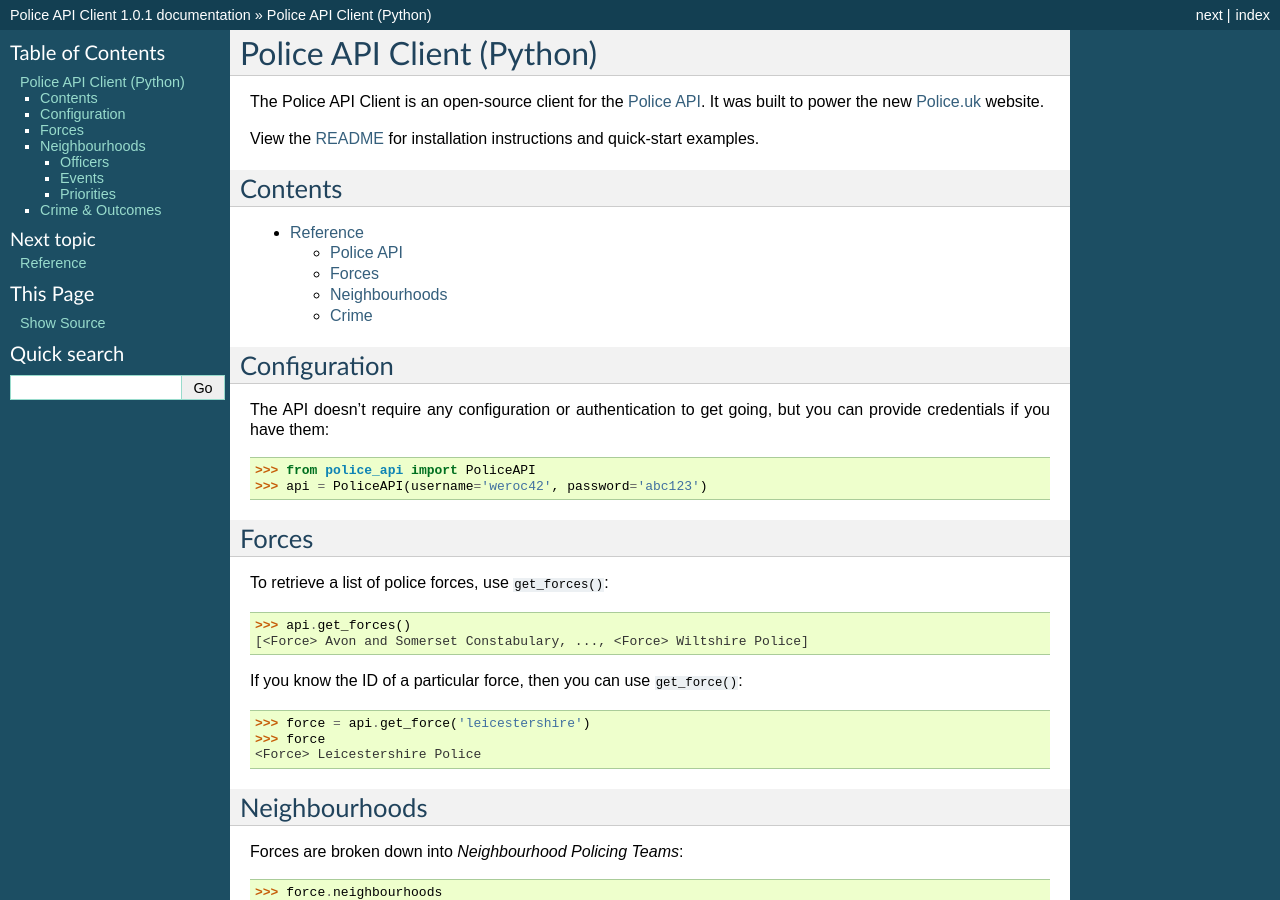
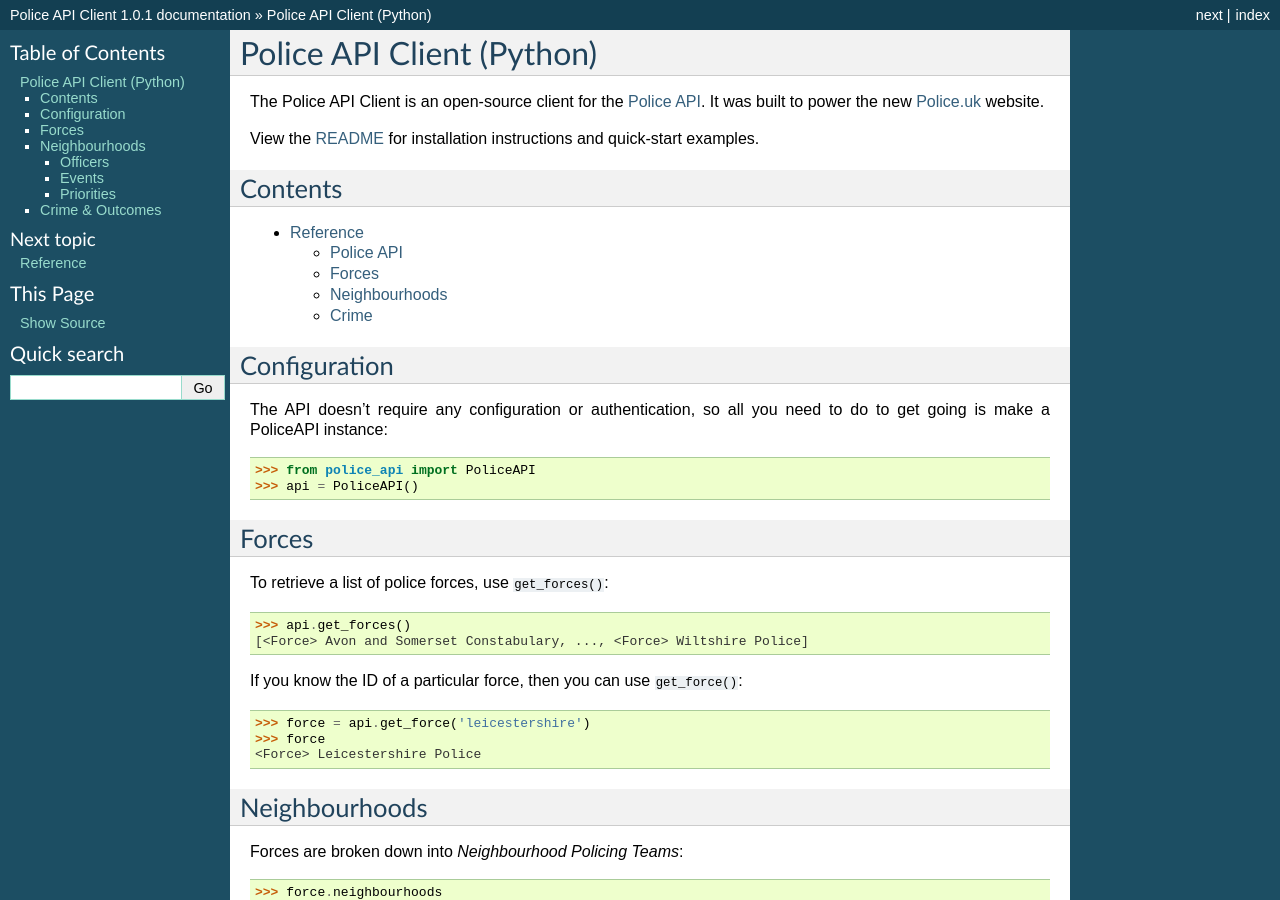
Before and after one commit to rkhleics/police-api-client-python, a Sphinx documentation site: the page built from docs/index.rst, in a window 1280 px wide and 900 px high. Built offline with Sphinx 7.4.7, drawn with Linux system fonts in a browser that asks for light colours; pages that are not in the unit, such as notebooks, are missing from menus.

Commit message:
Don't mention authentication.

```diff
--- a/docs/index.rst
+++ b/docs/index.rst
@@ -20,11 +20,11 @@
 Configuration
 -------------
 
-The API doesn't require any configuration or authentication to get going, but
-you can provide credentials if you have them::
+The API doesn't require any configuration or authentication, so all you need to
+do to get going is make a PoliceAPI instance::
 
     >>> from police_api import PoliceAPI
-    >>> api = PoliceAPI(username='weroc42', password='abc123')
+    >>> api = PoliceAPI()
 
 
 Forces
```
